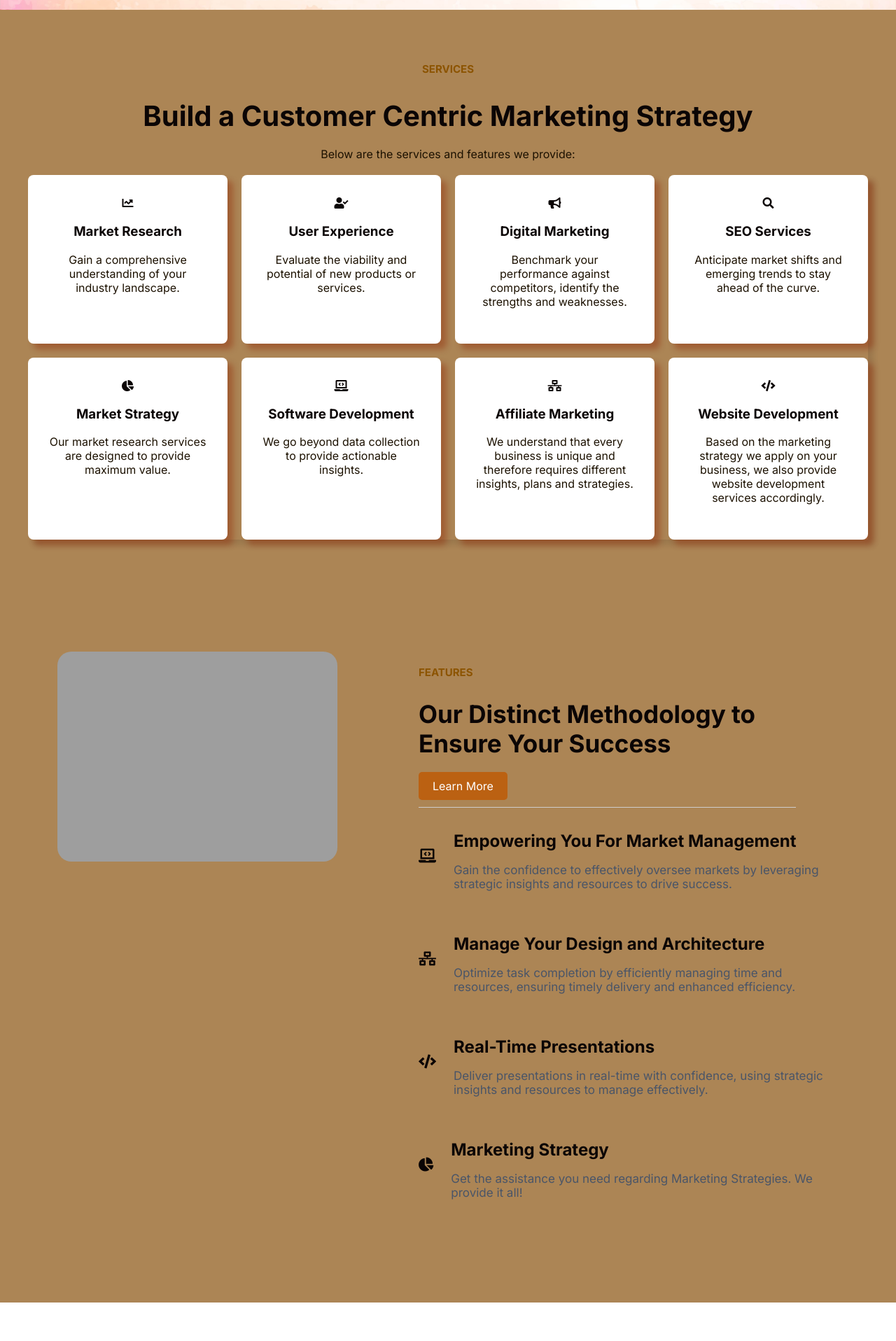
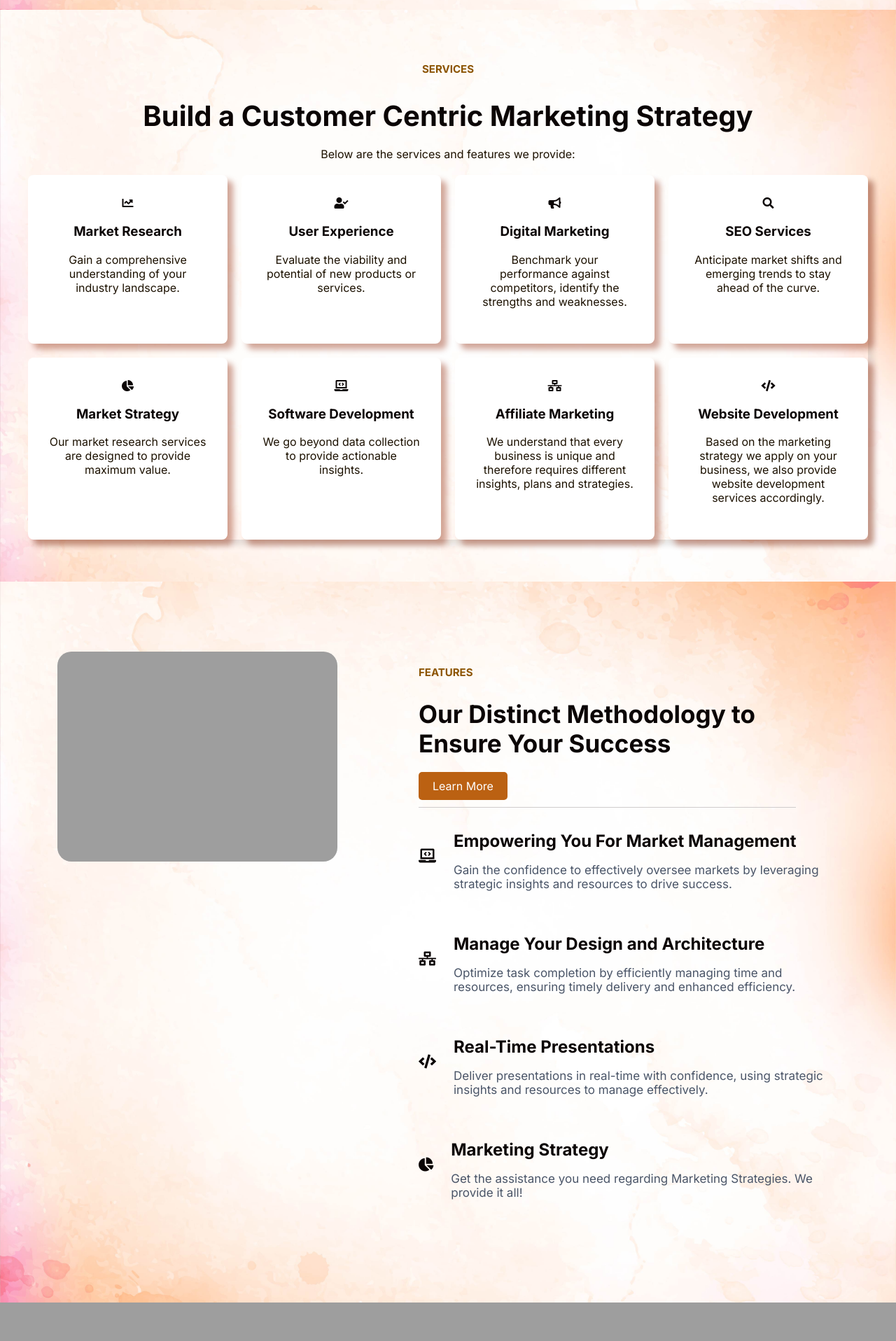
Before and after one commit to nancymeena/web_design_html_css, a plain HTML site: page index.html in a window 1280 px wide. Shown: the part 884-2800 px from the top of the page at 70% size. Drawn offline with Linux system fonts and the light colour scheme; the site is published under a folder, as on GitHub Pages, so addresses that start at the root find nothing.

Commit message:
fixed background file path

```diff
--- a/css/styles.css
+++ b/css/styles.css
@@ -142,7 +142,7 @@ nav a:hover {
 /* Hero Section */
 
 .hero {
-  background-image: url("../Images/watercolor-bg.jpg");
+  background-image: url('../Images/watercolor-bg.jpg');
   background-color: #ac8555;
   background-size: cover;
   background-position: center;
@@ -253,7 +253,7 @@ nav a:hover {
 
 /* Features Section */
 .features {
-  background-image: url("/Images/watercolor-bg.jpg");
+  background-image: url('../Images/watercolor-bg.jpg');
   background-color: #ac8555;
   background-size: cover;
   background-position: center;
@@ -320,7 +320,7 @@ nav a:hover {
 
 /* Features 2 Sections */
 .features2 {
-  background-image: url("/Images/watercolor-bg.jpg");
+  background-image: url('../Images/watercolor-bg.jpg');
   background-color: #ac8555;
   background-size: cover;
   background-position: center;
@@ -489,7 +489,7 @@ nav a:hover {
 
 /* Hero2 Section */
 .hero2 {
-  background-image: url("/Images/hero2-bg.jpg");
+  background-image: url('../Images/hero2-bg.jpg');
   background-size: cover;
   background-position: center;
   background-attachment: fixed;
```
